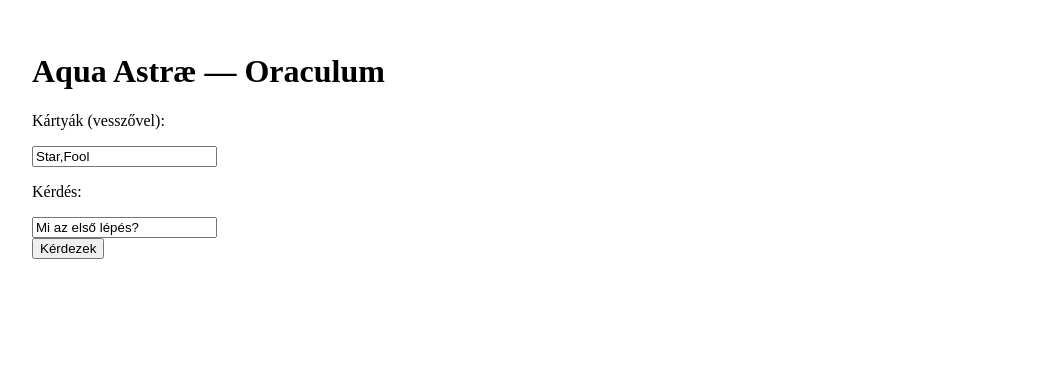
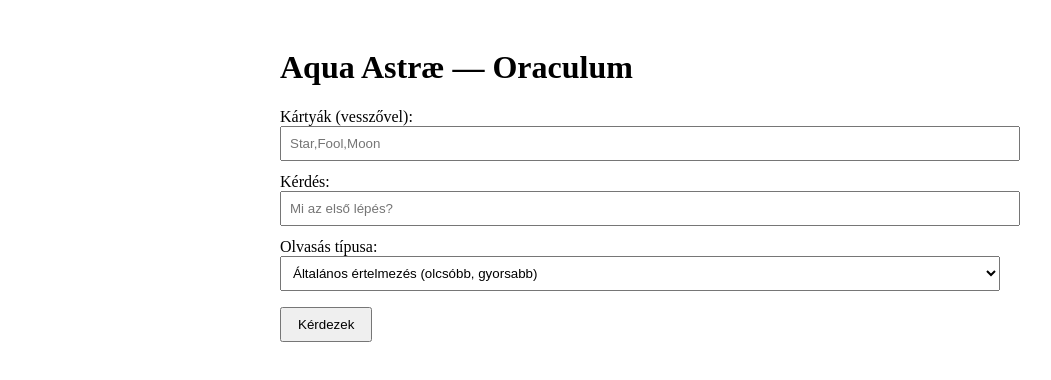
Before and after one commit to janosbartek-debug/aqua-astrae, a Next.js app: page / in a window 1280 px wide. Shown: the top 380 px of the page, without its empty margins (0-1051 px from the left). Built offline with nearby package versions, Linux system fonts and the light colour scheme.

Commit message:
Update index.js
dropdown a választási lehetőségekhez

```diff
--- a/pages/index.js
+++ b/pages/index.js
@@ -1,29 +1,68 @@
-import { useState } from 'react';
+// pages/index.js
+import { useState } from "react";
 
 export default function Home() {
-  const [cards, setCards] = useState('Star,Fool');
-  const [question, setQuestion] = useState('Mi az első lépés?');
-  const [out, setOut] = useState('');
+  const [cards, setCards] = useState("");
+  const [question, setQuestion] = useState("");
+  const [tier, setTier] = useState("general"); // "general" | "deep"
+  const [answer, setAnswer] = useState("");
 
-  async function ask() {
-    const r = await fetch('/api/oraculum', {
-      method: 'POST',
-      headers: { 'Content-Type': 'application/json' },
-      body: JSON.stringify({ cards: cards.split(',').map(s => s.trim()), question })
+  async function handleAsk() {
+    setAnswer("Kérem, várj…");
+    const res = await fetch("/api/oraculum", {
+      method: "POST",
+      headers: { "Content-Type": "application/json" },
+      body: JSON.stringify({
+        cards: cards.split(",").map(c => c.trim()).filter(Boolean),
+        question,
+        tier, // <-- elküldjük a választott szintet
+      }),
     });
-    const j = await r.json();
-    setOut(JSON.stringify(j, null, 2));
+    const data = await res.json();
+    setAnswer(
+      data.interpretation
+        ? `${data.interpretation}\n\n— modell: ${data.modelUsed || "ismeretlen"}`
+        : data.details || data.error || "Ismeretlen hiba."
+    );
   }
 
   return (
-    <main style={{ padding: 24 }}>
+    <main style={{ padding: 20, maxWidth: 720, margin: "0 auto" }}>
       <h1>Aqua Astræ — Oraculum</h1>
-      <p>Kártyák (vesszővel):</p>
-      <input value={cards} onChange={e => setCards(e.target.value)} />
-      <p>Kérdés:</p>
-      <input value={question} onChange={e => setQuestion(e.target.value)} />
-      <div><button onClick={ask}>Kérdezek</button></div>
-      <pre>{out}</pre>
+
+      <label style={{ display: "block", marginTop: 12 }}>Kártyák (vesszővel):</label>
+      <input
+        value={cards}
+        onChange={e => setCards(e.target.value)}
+        placeholder="Star,Fool,Moon"
+        style={{ width: "100%", padding: 8 }}
+      />
+
+      <label style={{ display: "block", marginTop: 12 }}>Kérdés:</label>
+      <input
+        value={question}
+        onChange={e => setQuestion(e.target.value)}
+        placeholder="Mi az első lépés?"
+        style={{ width: "100%", padding: 8 }}
+      />
+
+      <label style={{ display: "block", marginTop: 12 }}>Olvasás típusa:</label>
+      <select
+        value={tier}
+        onChange={e => setTier(e.target.value)}
+        style={{ width: "100%", padding: 8 }}
+      >
+        <option value="general">Általános értelmezés (olcsóbb, gyorsabb)</option>
+        <option value="deep">Mélyebb jóslás (szebb, drágább)</option>
+      </select>
+
+      <button onClick={handleAsk} style={{ marginTop: 16, padding: "8px 16px" }}>
+        Kérdezek
+      </button>
+
+      {answer && (
+        <pre style={{ whiteSpace: "pre-wrap", marginTop: 20 }}>{answer}</pre>
+      )}
     </main>
   );
 }
```
